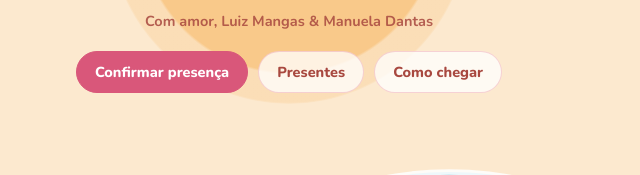
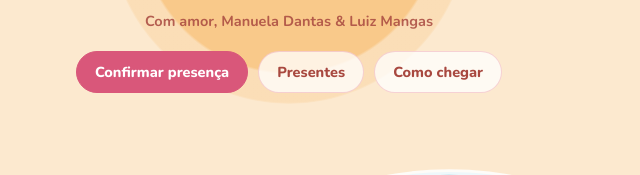
Before and after one commit to luizmangass/chadebebecatarina, a plain HTML site: page index.html in a window 1280 px wide. Shown: the part 286-461 px from the top of the page, 351-991 px from the left. Drawn offline with nearby package versions, Linux system fonts and the light colour scheme.

Commit message:
Nomes: Manuela Dantas & Luiz Mangas
Co-Authored-By: Claude Opus 5.5 <noreply@anthropic.com>
Claude-Session: https://claude.ai/code/session_01TrkimuXw6GVTeFEWTt6azU

```diff
--- a/index.html
+++ b/index.html
@@ -320,7 +320,7 @@ h2 { text-align: center; font-family: var(--script); font-size: clamp(40px, 9vw,
 const PIX = {
   chave: "+5521997610732",     // celular sempre no formato +55 + DDD + número
   nome: "LUIZ MANGAS",          // nome que vai dentro do código Pix (até 25 letras, sem acento)
-  exibir: "Luiz Mangas & Manuela Dantas", // nome mostrado na página
+  exibir: "Manuela Dantas & Luiz Mangas", // nome mostrado na página
   cidade: "NITEROI"             // cidade (até 15 letras, sem acento)
 };
 // Link do Google Forms de confirmação. Enquanto estiver vazio, o botão abre o WhatsApp.
```
